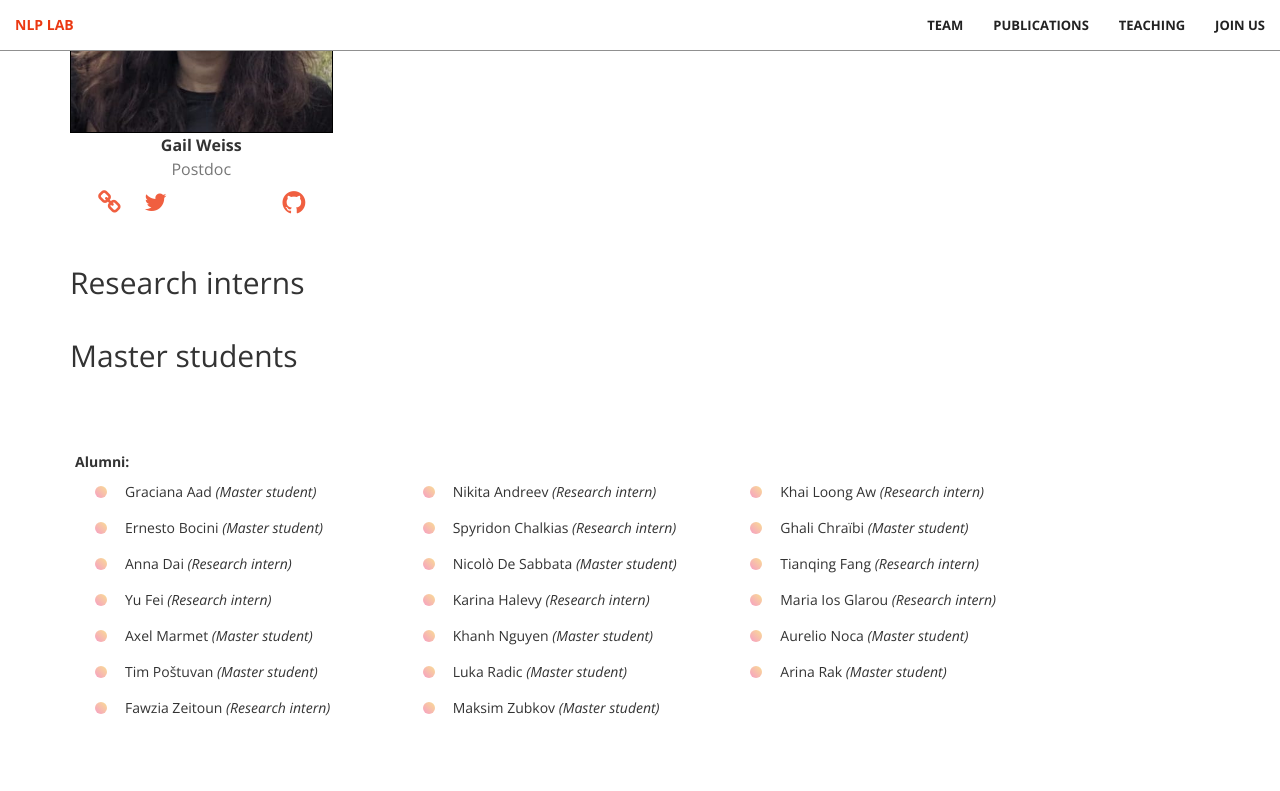
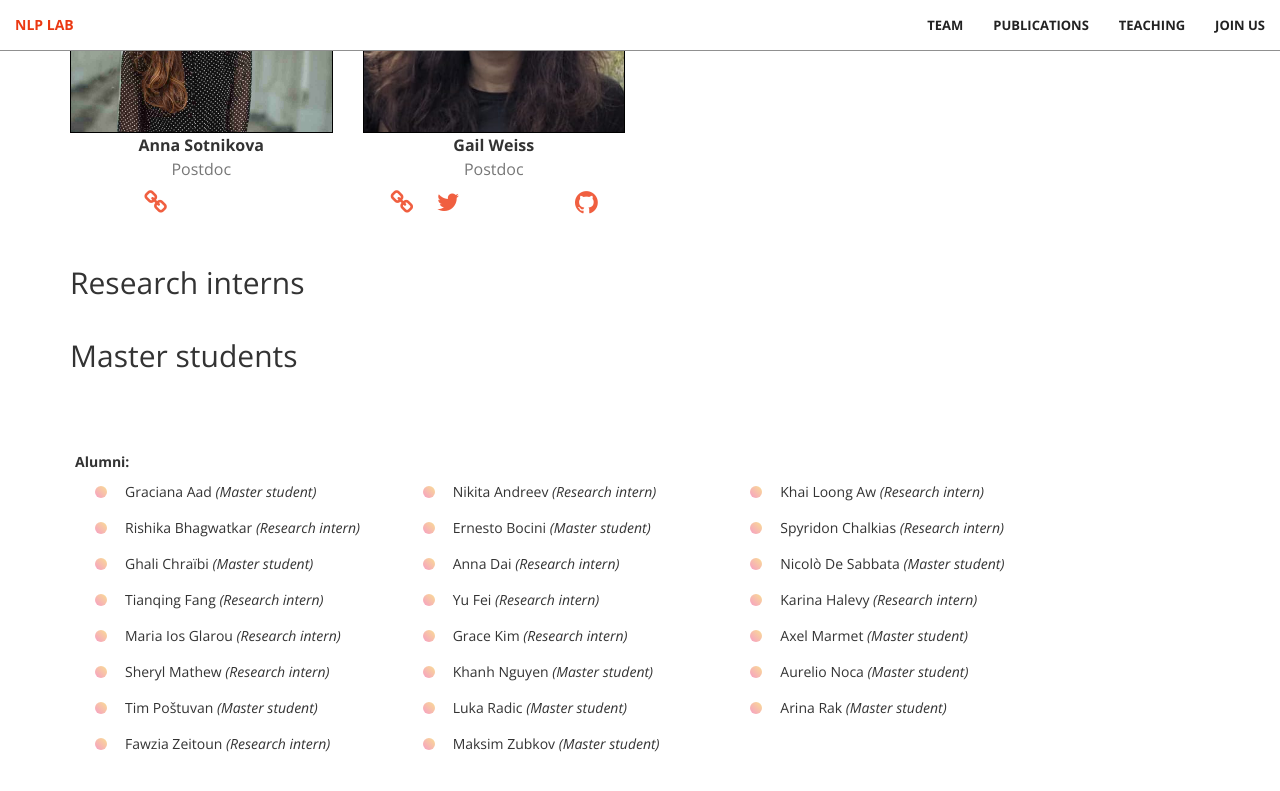
Before and after one commit to epfl-nlp/epfl-nlp.github.io, a Jekyll site: the page built from team.html, in a window 1280 px wide and 900 px high, scrolled down 1900 px. Shown: the top 791 px of the window. Built offline with Jekyll 4.4.1, drawn with Linux system fonts in a browser that asks for light colours; some web fonts are replaced; some of the changed text lies outside the part shown.

Commit message:
team update + security fixes

```diff
--- a/Gemfile
+++ b/Gemfile
@@ -32,4 +32,6 @@
 # do not have a Java counterpart.
 gem "http_parser.rb", "~> 0.6.0", :platforms => [:jruby]
 
-gem "webrick", "~> 1.7"
+
+gem "rexml", "~> 3.2.7"
+gem "webrick", "~> 1.8.2"
--- a/_data/team.yml
+++ b/_data/team.yml
@@ -1,3 +1,14 @@
+- first_name: Alberto
+  last_name: Muñoz-Ortiz
+  role: Visiting PhD student
+  img: alberto_munoz_ortiz.jpg
+  is_alumni:
+  website: https://amunozo.github.io
+  twitter:
+  google_scholar: https://scholar.google.com/citations?user=sS5dz4QAAAAJ&hl=en
+  semantic_scholar: https://www.semanticscholar.org/author/Alberto-Mu%C3%B1oz-Ortiz/2123454646
+  github: github.com/amunozo
+
 - first_name: Angelika
   last_name: Romanou
   role: PhD student
@@ -153,6 +164,17 @@
   semantic_scholar:
   github:
 
+- first_name: Grace
+  last_name: Kim
+  role: Research intern
+  img: na.jpg
+  is_alumni: Yes
+  website:
+  twitter:
+  google_scholar:
+  semantic_scholar:
+  github:
+
 - first_name: Graciana
   last_name: Aad
   role: Master student
@@ -297,6 +319,17 @@
   semantic_scholar:
   github: https://github.com/cndesabbata
 
+- first_name: Rishika
+  last_name: Bhagwatkar
+  role: Research intern
+  img: na.jpg
+  is_alumni: Yes
+  website:
+  twitter:
+  google_scholar:
+  semantic_scholar:
+  github:
+
 - first_name: Sepideh
   last_name: Mamooler
   role: PhD student
@@ -307,6 +340,17 @@
   google_scholar: https://scholar.google.com/citations?user=1CZ9ubIAAAAJ&hl=en
   semantic_scholar: https://www.semanticscholar.org/author/Sepideh-Mamooler/2122924160
   github: https://github.com/sMamooler
+
+- first_name: Sheryl
+  last_name: Mathew
+  role: Research intern
+  img: na.jpg
+  is_alumni: Yes
+  website:
+  twitter:
+  google_scholar:
+  semantic_scholar:
+  github:
 
 - first_name: Silin
   last_name: Gao
```
Also changed, not shown: Gemfile.lock, resources/img/lab_members/alberto_munoz_ortiz.jpg (added).
